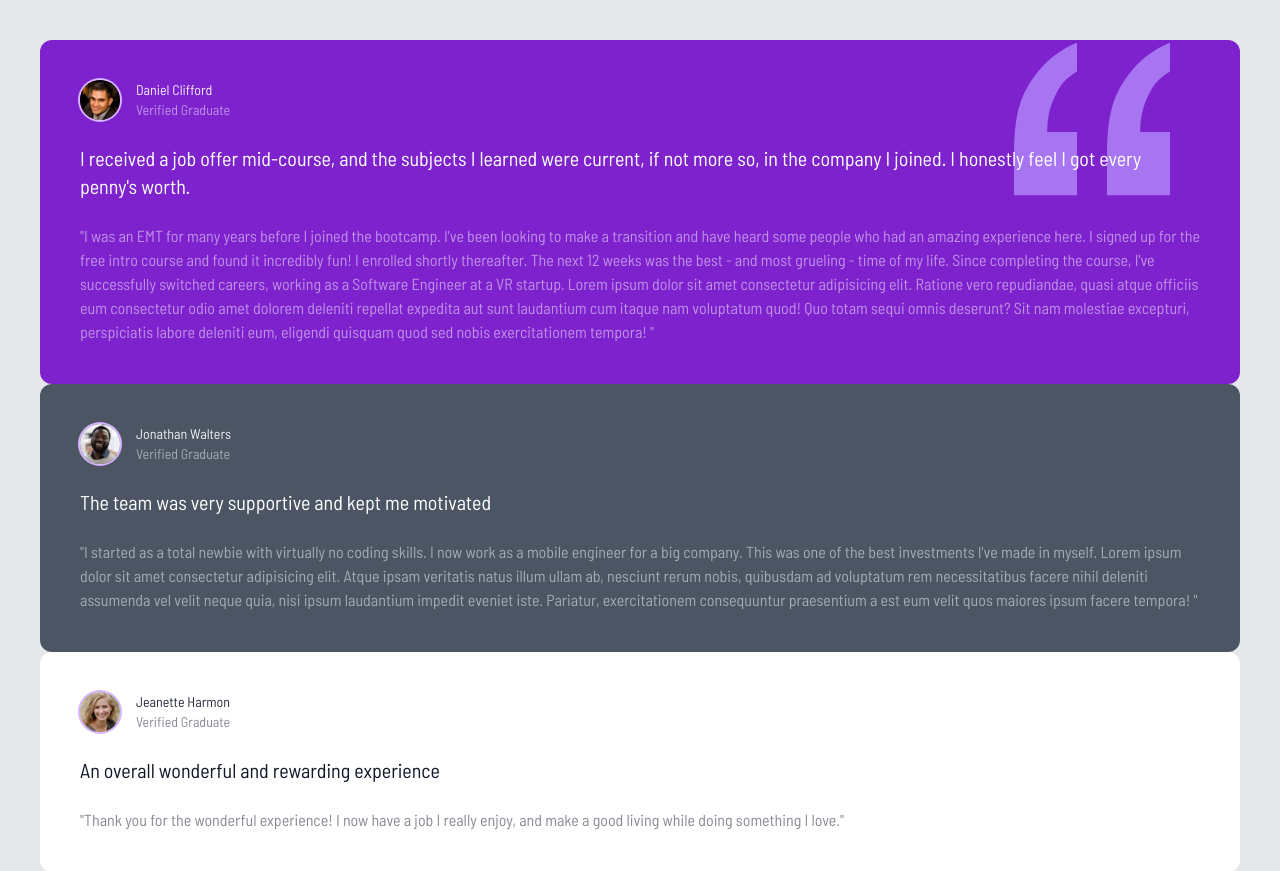
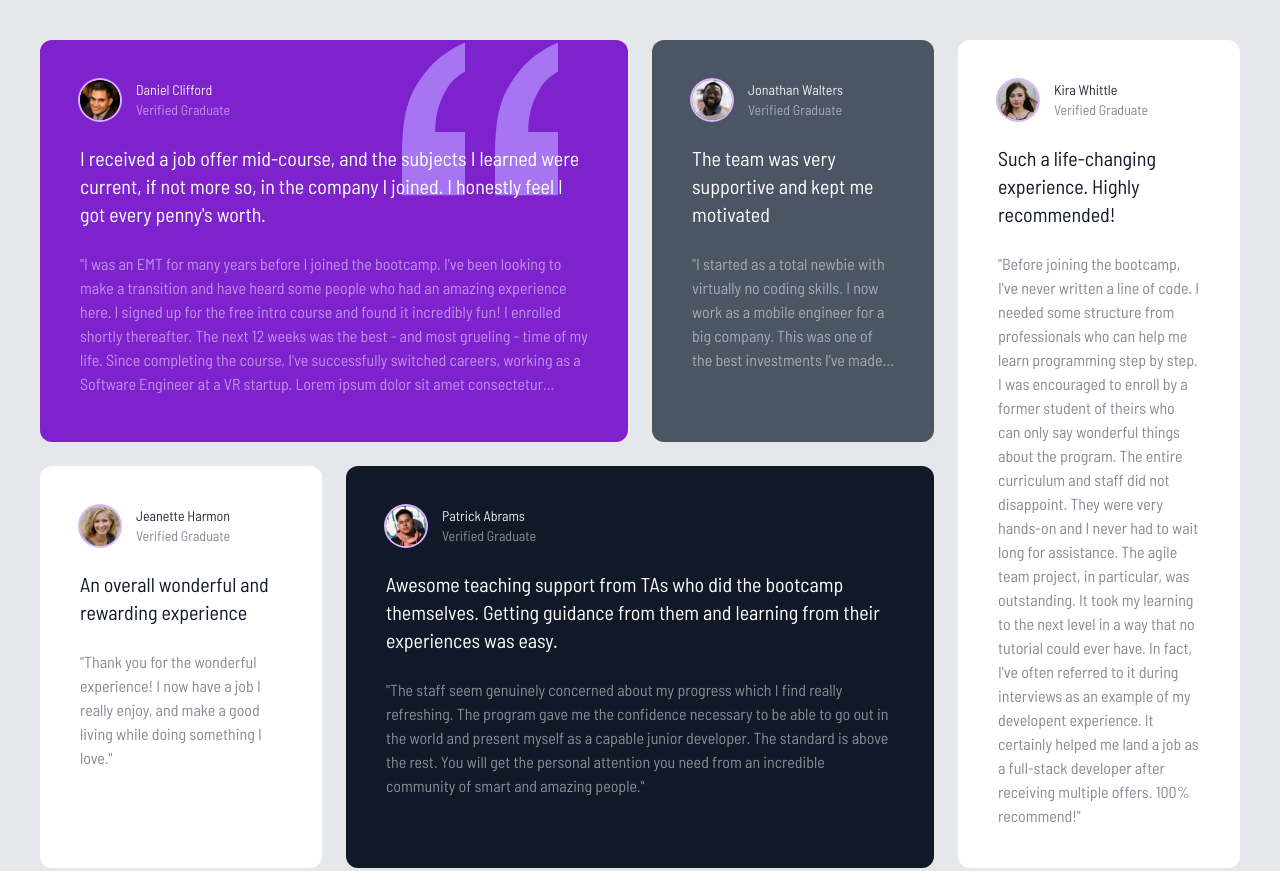
Before and after one commit to scottpeat/tailwind-testimonial-grid, a website: page index.html in a window 1280 px wide. Shown: the top 871 px of the page. Drawn offline with Linux system fonts and the light colour scheme.

Commit message:
Finished project now pushed to github

```diff
--- a/index.html
+++ b/index.html
@@ -16,9 +16,11 @@
     <!-- Global Container -->
     <div class="container mx-auto max-w-7xl p-2 md:p-10">
       <!-- Grid Container -->
-      <div class="text-white">
+      <div
+        class="grid gap-6 grid-cols-1 text-white md:grid-cols-4 md:grid-rows-2"
+      >
         <!-- Box 1 -->
-        <div class="relative p-10 rounded-xl bg-purple-700">
+        <div class="relative p-10 rounded-xl bg-purple-700 md:col-span-2">
           <!-- Quotes Image -->
           <img
             src="images/bg-pattern-quotation.svg"
@@ -44,7 +46,7 @@
             got every penny's worth.
           </p>
           <!-- small text -->
-          <p class="mt-6 opacity-50">
+          <p class="mt-6 opacity-50 line-clamp-6">
             "I was an EMT for many years before I joined the bootcamp. I've been
             looking to make a transition and have heard some people who had an
             amazing experience here. I signed up for the free intro course and
@@ -57,7 +59,13 @@
             expedita aut sunt laudantium cum itaque nam voluptatum quod! Quo
             totam sequi omnis deserunt? Sit nam molestiae excepturi,
             perspiciatis labore deleniti eum, eligendi quisquam quod sed nobis
-            exercitationem tempora! "
+            exercitationem tempora! " Lorem ipsum dolor sit amet consectetur
+            adipisicing elit. Dolorum libero maiores assumenda beatae delectus
+            a, nulla vero doloremque commodi! Facere dicta inventore vitae
+            exercitationem omnis quia aliquam veritatis voluptas, laborum
+            architecto, deserunt perferendis iure voluptate! Libero quod earum
+            eos nesciunt rem consequatur, ullam sequi explicabo? Dolorem iure
+            illo doloremque amet.
           </p>
         </div>
 
@@ -80,7 +88,7 @@
             The team was very supportive and kept me motivated
           </p>
           <!-- small text -->
-          <p class="mt-6 opacity-50">
+          <p class="mt-6 opacity-50 line-clamp-5">
             "I started as a total newbie with virtually no coding skills. I now
             work as a mobile engineer for a big company. This was one of the
             best investments I've made in myself. Lorem ipsum dolor sit amet
@@ -94,7 +102,9 @@
         </div>
 
         <!-- Box 3 -->
-        <div class="hidden p-10 rounded-xl text-gray-900 bg-white">
+        <div
+          class="hidden p-10 rounded-xl text-gray-900 bg-white md:block md:row-span-2"
+        >
           <!-- Box Header-->
           <div class="flex space-x-4">
             <img
@@ -112,7 +122,7 @@
             Such a life-changing experience. Highly recommended!
           </p>
           <!-- small text -->
-          <p class="mt-6 opacity-50">
+          <p class="mt-6 opacity-50 ">
             "Before joining the bootcamp, I've never written a line of code. I
             needed some structure from professionals who can help me learn
             programming step by step. I was encouraged to enroll by a former
@@ -154,7 +164,7 @@
         </div>
 
         <!-- Box 5 -->
-        <div class="p-10 rounded-xl bg-gray-900">
+        <div class="p-10 rounded-xl bg-gray-900 md:col-span-2">
           <!-- Box Header-->
           <div class="flex space-x-4">
             <img
@@ -184,8 +194,8 @@
           </p>
         </div>
 
-          <!-- Box 6 -->
-        <div class="p-10 rounded-xl text-gray-900 bg-white">
+        <!-- Box 6 -->
+        <div class="p-10 rounded-xl text-gray-900 bg-white md:hidden">
           <!-- Box Header-->
           <div class="flex space-x-4">
             <img
```
Also changed, not shown: css/style.css.
